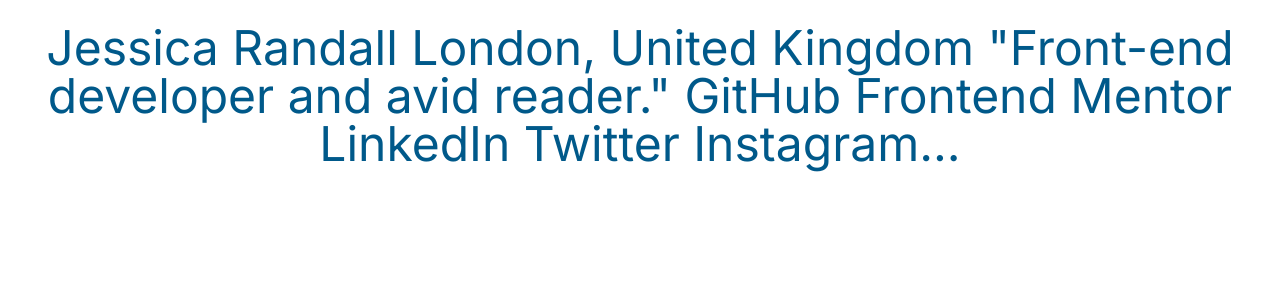
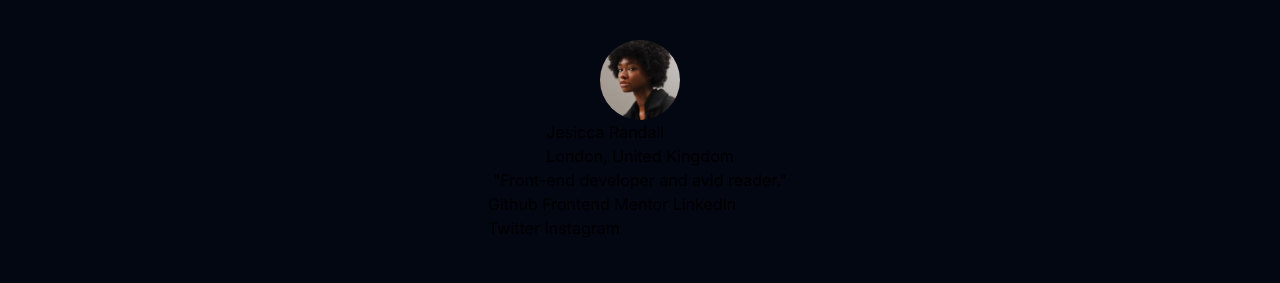
Before and after one commit to Timmydrax/social-links-profile, a plain HTML site: page index.html in a window 1280 px wide. Drawn offline with nearby package versions, Linux system fonts and the light colour scheme.

Commit message:
STYLE: Adding basic styling

```diff
--- a/index.html
+++ b/index.html
@@ -18,12 +18,32 @@
     />
     <title>Frontend Mentor | Social links profile</title>
   </head>
-  <body class="flex flex-col font-[Inter] items-center">
-    <main>
-      <p class="text-5xl text-sky-800 px-4 py-2 text-center my-4">
-        Jessica Randall London, United Kingdom "Front-end developer and avid
-        reader." GitHub Frontend Mentor LinkedIn Twitter Instagram...
-      </p>
+  <body class="flex flex-col font-[Inter] items-center bg-gray-950">
+    <main class="w-full">
+      <div
+        class="flex flex-col items-center max-w-[384px] w-full my-0 mx-auto p-10"
+      >
+        <img
+          src="/assets/images/avatar-jessica.jpeg"
+          alt="An avatar for a profile"
+          class="w-20 h-20 rounded-[50%]"
+        />
+
+        <div>
+          <h1>Jesicca Randall</h1>
+          <p>London, United Kingdom</p>
+        </div>
+
+        <p>"Front-end developer and avid reader."</p>
+
+        <div>
+          <button>Github</button>
+          <button>Frontend Mentor</button>
+          <button>LinkedIn</button>
+          <button>Twitter</button>
+          <button>Instagram</button>
+        </div>
+      </div>
     </main>
   </body>
 </html>
```
